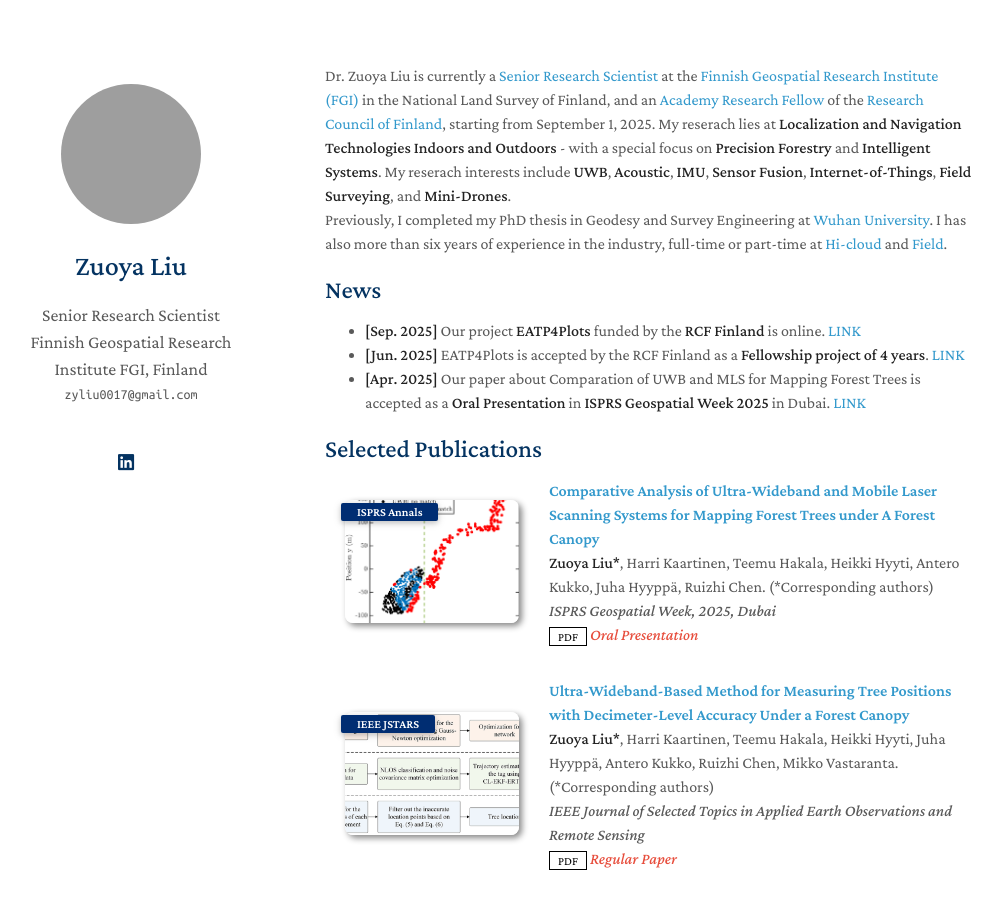
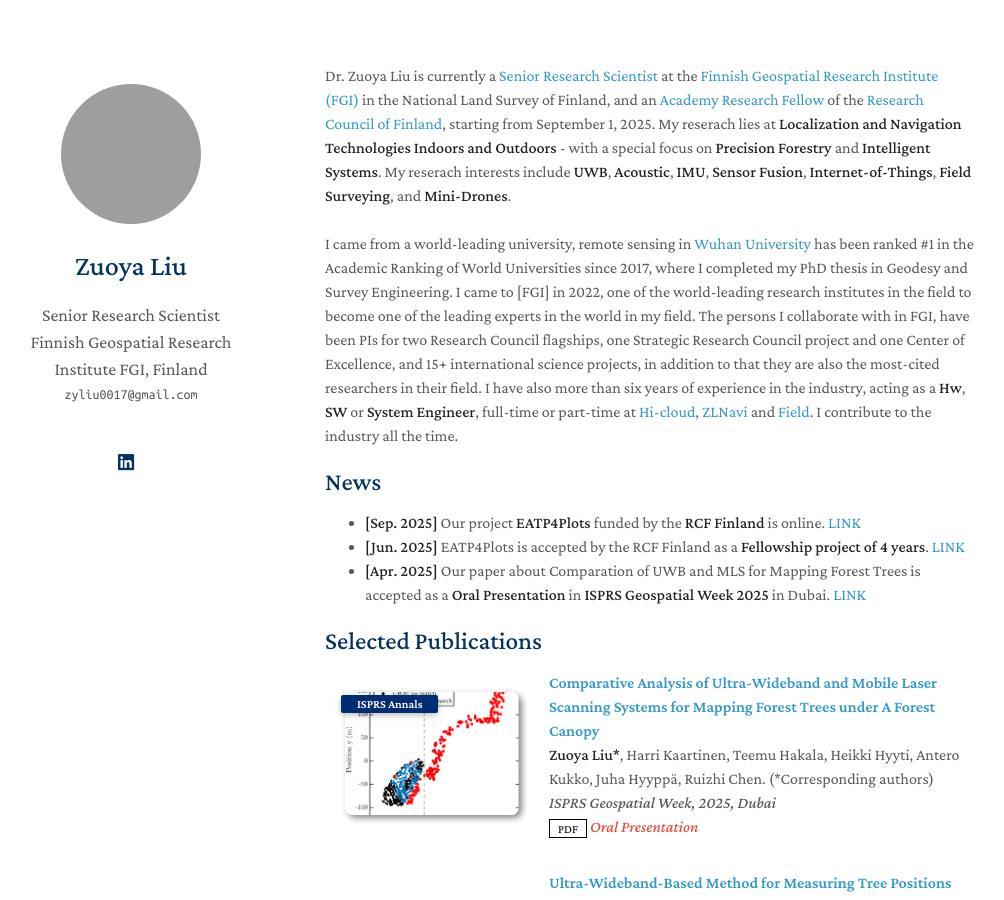
Before and after one commit to zyliu0017/zyliu0017.github.io, a Jekyll site: the page built from index.md, in a window 1280 px wide and 900 px high. Shown: the whole window, without its empty margins (145-1149 px from the left). Built offline with Jekyll 4.4.1, drawn with Linux system fonts in a browser that asks for light colours; a style sheet for code colours, icons or effects is not loaded; grey boxes are pictures that could not be loaded.

```diff
--- a/index.md
+++ b/index.md
@@ -8,10 +8,16 @@
 --> starting from September 1, 2025.<!--
 --> My reserach lies at **Localization and Navigation Technologies Indoors and Outdoors** - with a special focus on **Precision Forestry** and **Intelligent Systems**.<!--
 --> My reserach interests include **UWB**, **Acoustic**, **IMU**, **Sensor Fusion**, **Internet-of-Things**, **Field Surveying**, and **Mini-Drones**.
-<br>
-Previously, I completed my PhD thesis in Geodesy and Survey Engineering at [Wuhan University](https://www.whu.edu.cn/). <!--
---> I has also more than six years of experience in the industry, full-time or part-time at [Hi-cloud](https://www.hi-cloud.com.cn/about_index.html)<!--
---> and [Field](https://fi.fieldgeo.com/).
+<br />
+<br />
+I came from a world-leading university, remote sensing in [Wuhan University](https://www.whu.edu.cn/)<!--
+--> has been ranked #1 in the Academic Ranking of World Universities since 2017, where I completed my PhD thesis in Geodesy and Survey Engineering.<!--
+--> I came to [FGI] in 2022, one of the world-leading research institutes in the field to become one of the leading experts in the world in my field.<!--
+--> The persons I collaborate with in FGI, have been PIs for two Research Council flagships, one Strategic Research Council project and one Center of Excellence,<!--
+--> and 15+ international science projects, in addition to that they are also the most-cited researchers in their field.<!--
+--> I have also more than six years of experience in the industry, acting as a **Hw**, **SW** or **System Engineer**, full-time or part-time at<!--
+--> [Hi-cloud](https://www.hi-cloud.com.cn/about_index.html), [ZLNavi](https://www.zlnavi.com/) and [Field](https://fi.fieldgeo.com/).<!--
+--> I contribute to the industry all the time.
 
 
 ## News
```
